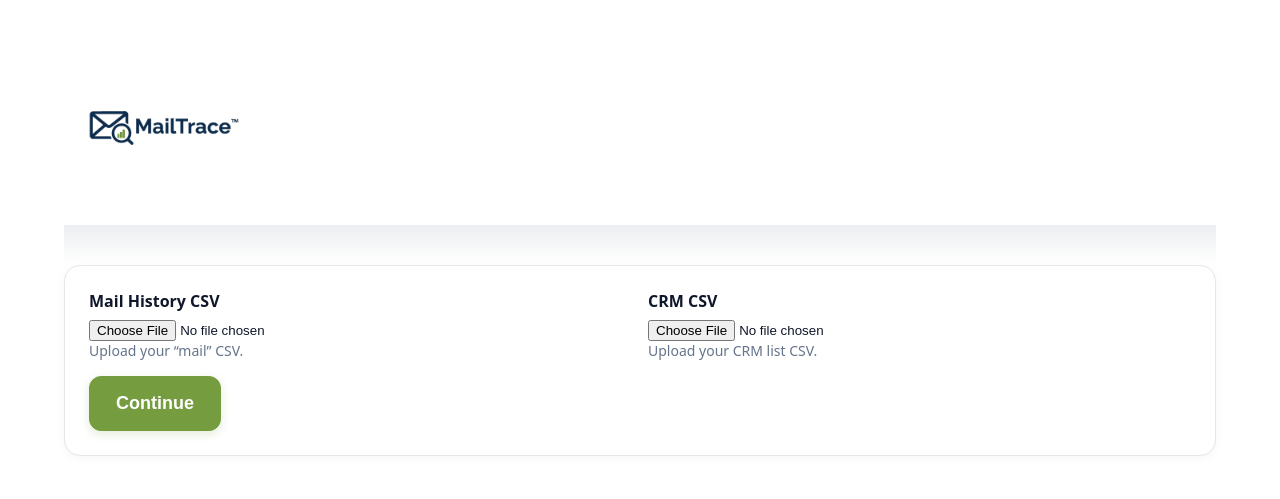
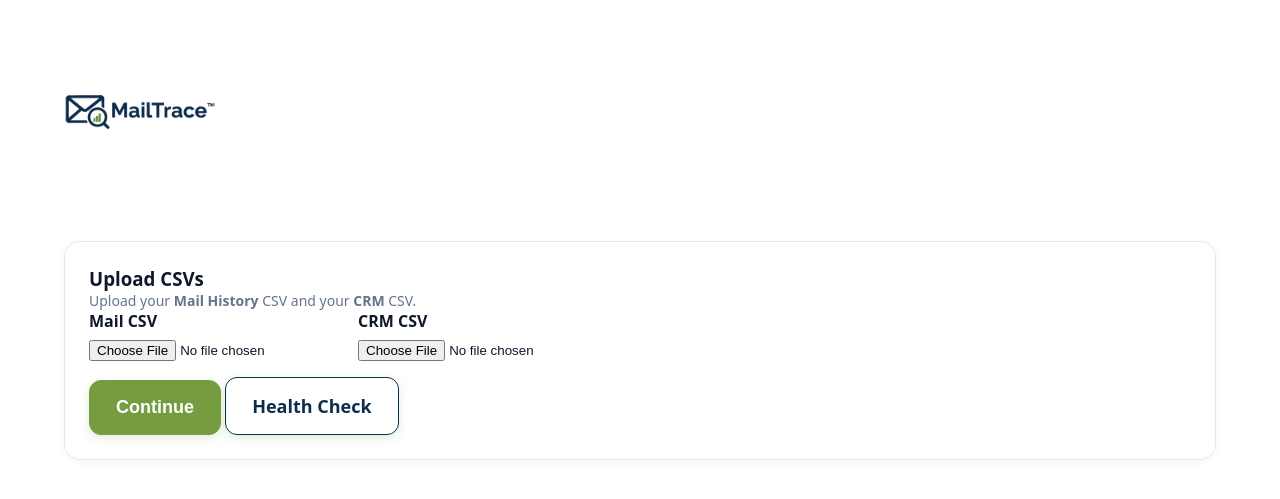
Before and after one commit to clapenergy/mailtrace-render-starter, a Flask app: page / in a window 1280 px wide. Shown: the top 499 px of the page. Run offline with Flask 3, Linux system fonts and the light colour scheme.

Commit message:
Update index.html

```diff
--- a/templates/index.html
+++ b/templates/index.html
@@ -1,50 +1,48 @@
-
 <!doctype html>
 <html>
 <head>
   <meta charset="utf-8" />
-    <meta name="viewport" content="width=device-width, initial-scale=1" />
-    <title>MailTrace — Upload</title>
-    <link rel="stylesheet" href="{{ url_for('static', filename='style.css') }}">
-    <link rel="icon" type="image/png" sizes="16x16" href="{{ url_for('static', filename='favicon-16.png') }}">
-    <link rel="icon" type="image/png" sizes="32x32" href="{{ url_for('static', filename='favicon-32.png') }}">
-    <link rel="icon" type="image/png" sizes="64x64" href="{{ url_for('static', filename='favicon-64.png') }}">
-    <link rel="apple-touch-icon" sizes="180x180" href="{{ url_for('static', filename='favicon-180.png') }}">
-    <link rel="icon" type="image/png" sizes="192x192" href="{{ url_for('static', filename='favicon-192.png') }}">
-    <link rel="icon" type="image/x-icon" href="{{ url_for('static', filename='favicon.ico') }}">
+  <title>MailTrace</title>
+  <link rel="icon" href="/static/favicon.ico">
+  <link rel="stylesheet" href="/static/style.css">
 </head>
 <body>
+  <div class="topbar">
+    <div class="container nav">
+      <a class="brand" href="/"><img class="logo" src="/static/logo.png" alt="MailTrace logo" /></a>
+      <h1 class="brand-title">MailTrace</h1>
+    </div>
+  </div>
+
   <div class="container">
-      <header class="nav">
-        <a href="{{ url_for('index') }}"><img src="{{ url_for('static', filename='logo.png') }}" class="logo" alt="MailTrace logo"></a>
-      </header>
-      <div class="header-accent"></div>
-
     {% with messages = get_flashed_messages() %}
       {% if messages %}
-          {% for m in messages %}
-            <div class="flash">{{ m }}</div>
-          {% endfor %}
+        <div class="flash">
+          {% for m in messages %}<div>{{ m }}</div>{% endfor %}
+        </div>
       {% endif %}
     {% endwith %}
 
-      <form class="card" action="{{ url_for('run') }}" method="POST" enctype="multipart/form-data">
+    <div class="card">
+      <h3>Upload CSVs</h3>
+      <p class="note">Upload your <b>Mail History</b> CSV and your <b>CRM</b> CSV.</p>
+      <form action="/run" method="post" enctype="multipart/form-data">
         <div class="row">
-          <div style="flex:1; min-width: 280px;">
-            <label>Mail History CSV</label>
-            <input type="file" name="mail_csv" accept=".csv" required />
-            <p class="note">Upload your “mail” CSV.</p>
+          <div>
+            <label>Mail CSV</label>
+            <input type="file" name="mail_csv" accept=".csv" required>
           </div>
-          <div style="flex:1; min-width: 280px;">
+          <div>
             <label>CRM CSV</label>
-            <input type="file" name="crm_csv" accept=".csv" required />
-            <p class="note">Upload your CRM list CSV.</p>
+            <input type="file" name="crm_csv" accept=".csv" required>
           </div>
         </div>
-        <div style="margin-top:16px;">
-          <button class="button" type="submit">Continue</button>
+        <div style="margin-top:16px">
+          <button class="button">Continue</button>
+          <a class="button secondary" href="/healthz">Health Check</a>
         </div>
       </form>
     </div>
+  </div>
 </body>
 </html>
```
Lines whose indentation alone changed are shown as unchanged.
